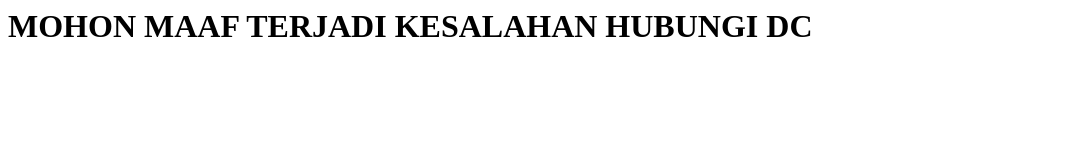
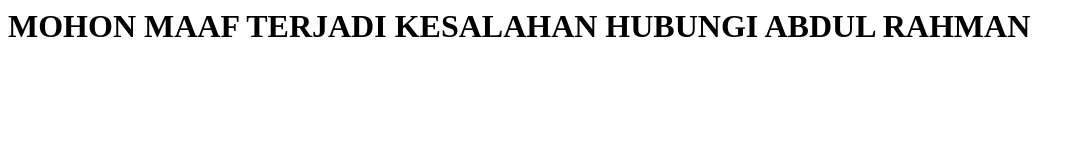
Before and after one commit to alei101/alei101, a plain HTML site: page index.html in a window 1280 px wide. Shown: the whole page, without its empty margins (0-1083 px from the left). Drawn offline with Linux system fonts and the light colour scheme.

Commit message:
Update index.html

```diff
--- a/index.html
+++ b/index.html
@@ -1 +1 @@
-<h1>MOHON MAAF TERJADI KESALAHAN HUBUNGI DC</h1>
+<h1>MOHON MAAF TERJADI KESALAHAN HUBUNGI ABDUL RAHMAN</h1>
```
